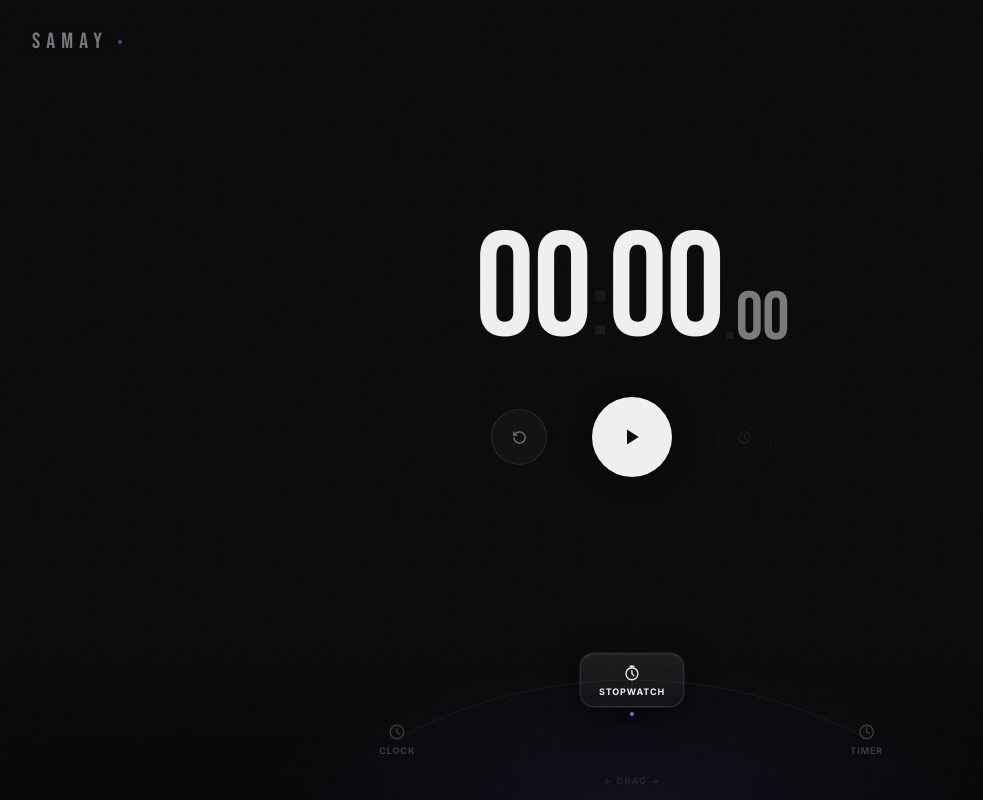
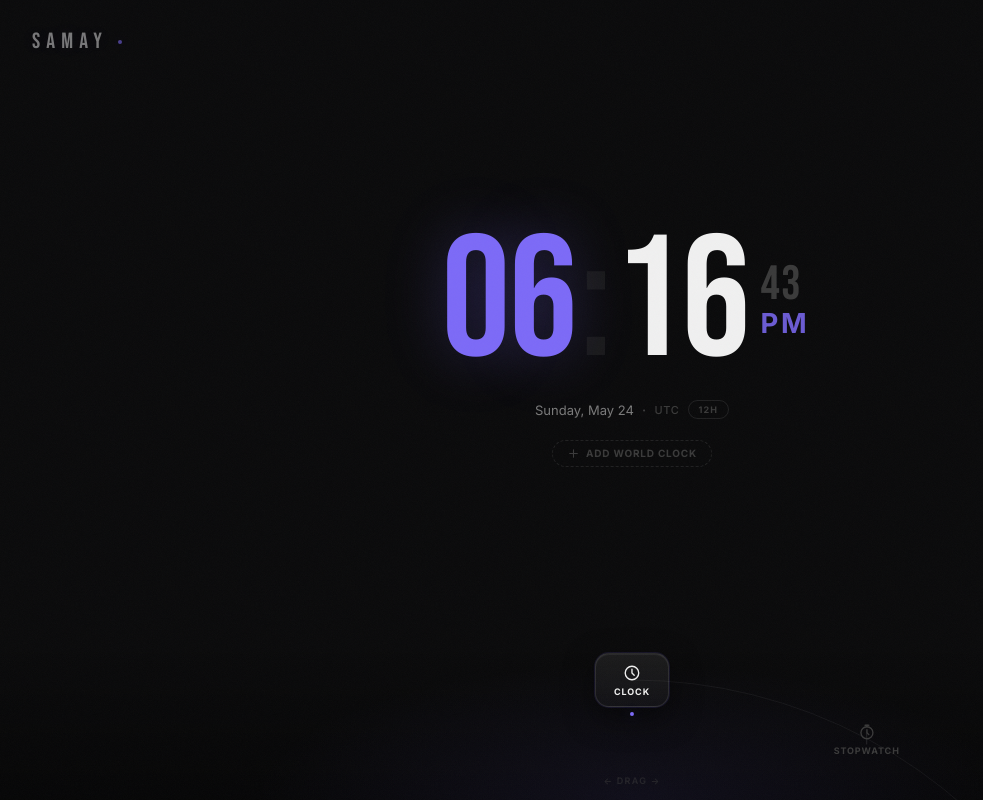
Before and after one commit to realSUDO/Samay, a React (Vite) app: page / in a window 1280 px wide. Shown: the whole page, without its empty margins (8-991 px from the left). Built offline with nearby package versions, Linux system fonts and the light colour scheme.

Commit message:
Open app on clock by default

```diff
--- a/src/App.jsx
+++ b/src/App.jsx
@@ -148,7 +148,7 @@ function updateDialSoundFromMovement(currentAngle, tracker, now = performance.no
 
 // ── App ────────────────────────────────────────────────────────────────────
 export default function App() {
-  const [rotation, setRotation] = useState(0)
+  const [rotation, setRotation] = useState(STEP)
   const [isDragging, setIsDragging] = useState(false)
 
   // drag state — all in a ref to avoid stale closures
```
Also changed, not shown: 1 other file (tests, documents, lock files or other folders).
